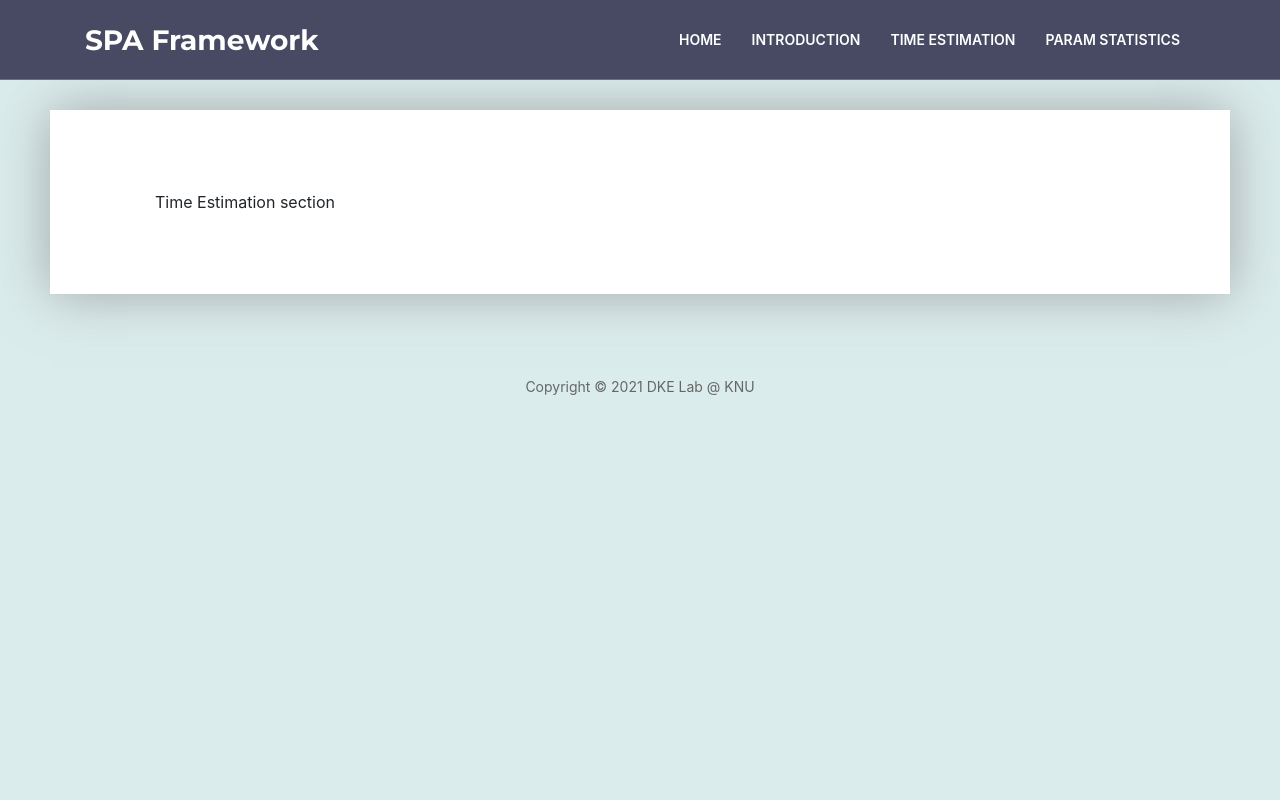
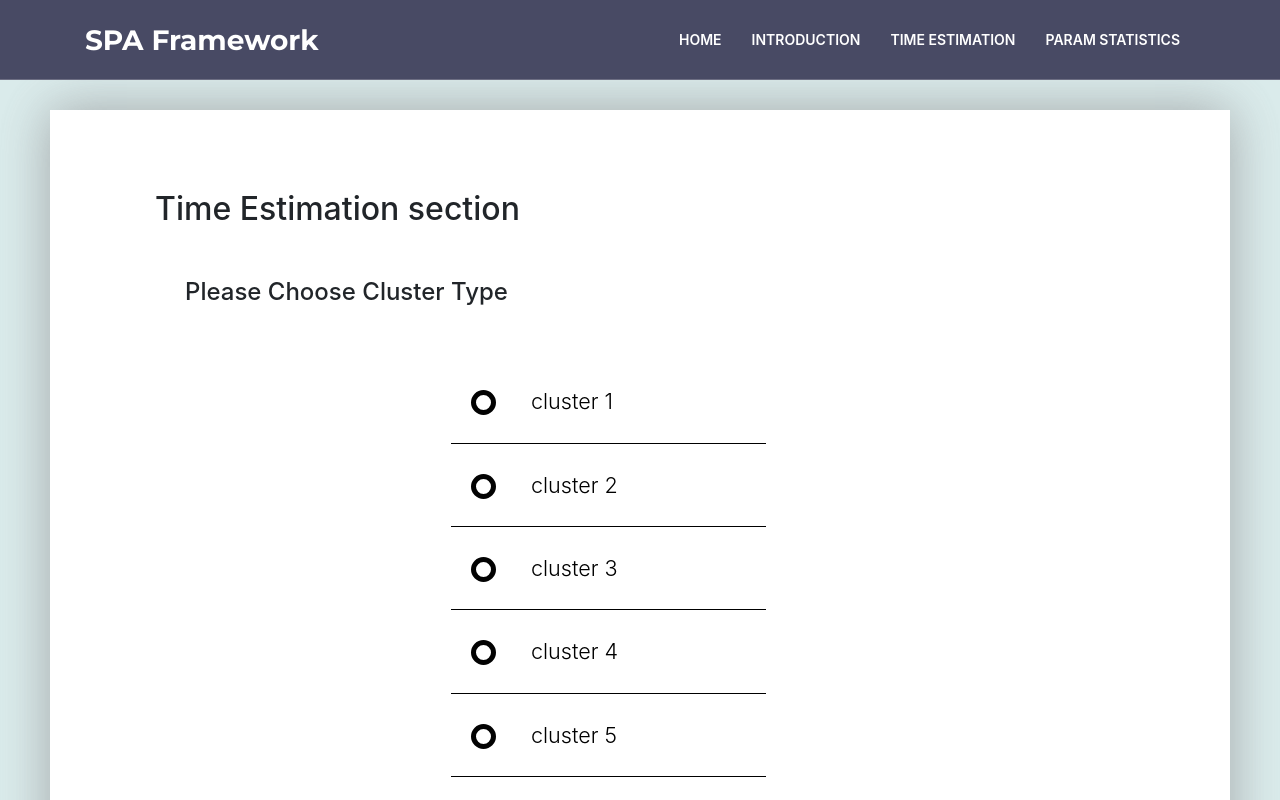
Before and after one commit to o-star/SPA_Project, a React (Create React App) app in the folder client/: page /estimate in a window 1280 px wide. Shown: the top 800 px of the page. Built offline with nearby package versions, Linux system fonts and the light colour scheme.

Commit message:
estimation page start

```diff
--- /dev/null
+++ b/client/src/assets/css/SelectContents.css
@@ -0,0 +1,99 @@
+  .clustercontainer {
+      width: 100%;
+      align-items: center;
+      padding: 0 0 0 30%;
+  }
+
+  .clustercontainer ul{
+    border:5px solid #fff;
+    position: relative;
+    list-style: none;
+    margin: 0;
+    padding: 0;
+    overflow: auto;
+  }
+
+  .buttonsection {
+    margin-top: 20px;
+    padding-left: 36%;
+  }
+
+  .buttonstyle {
+    margin : 20px;
+  }
+
+  .listStyle{
+    color: rgb(0, 0, 0);
+    display: block;
+    position: relative;
+    float: left;
+    width: 100%;
+    height: auto;
+      border-bottom: 1px solid rgb(0, 0, 0);
+  }
+
+  .listStyle input[type=radio]{
+    position: absolute;
+    visibility: hidden;
+  }
+
+  .listStyle label{
+    display: block;
+    position: relative;
+    font-weight: 300;
+    font-size: 1.35em;
+    padding: 15px 25px 15px 80px;
+    margin: 10px auto;
+    z-index: 9;
+    cursor: pointer;
+    -webkit-transition: all 0.25s linear;
+  }
+
+  .listStyle li:hover label{
+      color: #d61212;
+      text-decoration: solid;
+  }
+
+  .listStyle .check{
+    display: block;
+    position: absolute;
+    border: 5px solid rgb(2, 2, 2);
+    border-radius: 50%;
+    height: 25px;
+    width: 25px;
+    top: 30px;
+    left: 20px;
+      z-index: 5;
+      transition: border .25s linear;
+      -webkit-transition: border .25s linear;
+  }
+
+  .listStyle li:hover .check {
+    border: 3px solid #d61212;
+  }
+
+  .listStyle .check::before {
+    display: block;
+    position: absolute;
+      content: '';
+    border-radius: 50%;
+    height: 15px;
+    width: 15px;
+    top: 2px;
+      left: 2px;
+    margin: auto;
+      transition: background 0.25s linear;
+      -webkit-transition: background 0.25s linear;
+  }
+
+  .listStyle input[type=radio]:checked ~ .check {
+    border: 3px solid #000;
+  }
+
+  .listStyle input[type=radio]:checked ~ .check::before{
+    background: #000;
+  }
+
+  .listStyle input[type=radio]:checked ~ label{
+    color: #000;
+  }
--- a/client/src/components/contents/EstimateContents.js
+++ b/client/src/components/contents/EstimateContents.js
@@ -1,9 +1,37 @@
-import React from 'react'
+import React, { useEffect, useState } from 'react'
+
+import SelectCluster from './selectcontents/SelectCluster'
+import SelectAppname from './selectcontents/SelectAppname'
 
 export default function EstimateContents() {
+    const [cluster, setCluster] = useState(null)
+    const [appname, setAppname] = useState(null)
+    const [contentsnum, setContentsnum] = useState(1);
+
+    useEffect(() => {
+        if (appname != null) setContentsnum(3);
+        else if (cluster !== null) setContentsnum(2);
+        else if (cluster == null && contentsnum != 1) setContentsnum(1);
+    })
+
+    const onClusterNext = (clustervalue) => {
+        setCluster(clustervalue);
+    }
+
+    let subcontents = <div></div>;
+    switch (contentsnum) {
+        case 1:
+            subcontents = <SelectCluster onClusterNext={onClusterNext} />
+            break;
+        case 2:
+            subcontents = <SelectAppname />
+            break;
+    }
+
     return (
         <div>
-            Time Estimation section
+            <h2>Time Estimation section</h2>
+            {subcontents}
         </div>
     );
 }
--- /dev/null
+++ b/client/src/components/contents/selectcontents/SelectAppname.js
@@ -0,0 +1,48 @@
+import React from 'react'
+import { Button } from 'react-bootstrap'
+import '../../../assets/css/SelectContents.css'
+
+export default function SelectAppname() {
+    return (
+        <div>
+            <h4 style={{ margin: '50px 0 0 30px' }}>Please Choose App Name Type</h4>
+            <div className="clustercontainer py-5">
+                <div className="row">
+                    <div className="col-lg-6">
+                        <ul className="listStyle">
+                            <li className="listStyle">
+                                <input type="radio" id="app1" value="appname 1" name="ProjectType" />
+                                <label for="app1">appname 1</label>
+                                <div class="check" />
+                            </li>
+                            <li className="listStyle">
+                                <input type="radio" id="app2" value="appname 2" name="ProjectType" />
+                                <label for="app2">appname 2</label>
+                                <div class="check" />
+                            </li>
+                            <li className="listStyle">
+                                <input type="radio" id="app3" value="appname 3" name="ProjectType" />
+                                <label for="app3">appname 3</label>
+                                <div class="check" />
+                            </li>
+                            <li className="listStyle">
+                                <input type="radio" id="app4" value="appname 4" name="ProjectType" />
+                                <label for="app4">appname 4</label>
+                                <div class="check" />
+                            </li>
+                            <li className="listStyle">
+                                <input type="radio" id="app5" value="appname 5" name="ProjectType" />
+                                <label for="app5">appname 5</label>
+                                <div class="check" />
+                            </li>
+                        </ul>
+                    </div>
+                </div>
+            </div>
+            <div className="buttonsection">
+                <Button className="btn-lg btn-danger buttonstyle"> back </Button>
+                <Button className="btn-lg buttonstyle"> next </Button>
+            </div>
+        </div>
+    );
+}
--- /dev/null
+++ b/client/src/components/contents/selectcontents/SelectCluster.js
@@ -0,0 +1,62 @@
+import React from 'react'
+
+import '../../../assets/css/SelectContents.css'
+
+export default function SelectCluster(props) {
+
+    let clickvalue;
+
+    const radioOnclick = (e) => {
+        clickvalue = e.target.value;
+    }
+
+    const submitOnclick = (e) => {
+        e.preventDefault();
+        props.onClusterNext(clickvalue);
+    }
+
+    return (
+        <div>
+            <h4 style={{ margin: '50px 0 0 30px' }}>Please Choose Cluster Type</h4>
+            <form onSubmit={submitOnclick}>
+                <div className="clustercontainer py-5">
+                    <div className="row">
+                        <div className="col-lg-6">
+                            <ul className="listStyle">
+                                <li className="listStyle">
+                                    <input type="radio" id="new-Website" value="cluster 1" name="ProjectType" onChange={radioOnclick} />
+                                    <label for="new-Website">cluster 1</label>
+                                    <div class="check" />
+                                </li>
+                                <li className="listStyle">
+                                    <input type="radio" id="wr-wcs" value="cluster 2" name="ProjectType" onChange={radioOnclick} />
+                                    <label for="wr-wcs">cluster 2</label>
+                                    <div class="check" />
+                                </li>
+                                <li className="listStyle">
+                                    <input type="radio" id="g-wcs" value="cluster 3" name="ProjectType" onChange={radioOnclick} />
+                                    <label for="g-wcs">cluster 3</label>
+                                    <div class="check" />
+                                </li>
+                                <li className="listStyle">
+                                    <input type="radio" id="e-wcs" value="cluster 4" name="ProjectType" onChange={radioOnclick} />
+                                    <label for="e-wcs">cluster 4</label>
+                                    <div class="check" />
+                                </li>
+                                <li className="listStyle">
+                                    <input type="radio" id="wm-wcs" value="cluster 5" name="ProjectType" onChange={radioOnclick} />
+                                    <label for="wm-wcs">cluster 5</label>
+                                    <div class="check" />
+                                </li>
+                            </ul>
+                        </div>
+                    </div>
+                </div>
+                <div className="buttonsection">
+                    <input type="submit" value="back" className="btn-lg btn-danger buttonstyle" />
+                    <input type="submit" value="next" className="btn-lg btn-primary buttonstyle" />
+                </div>
+            </form>
+        </div>
+    );
+}
```
